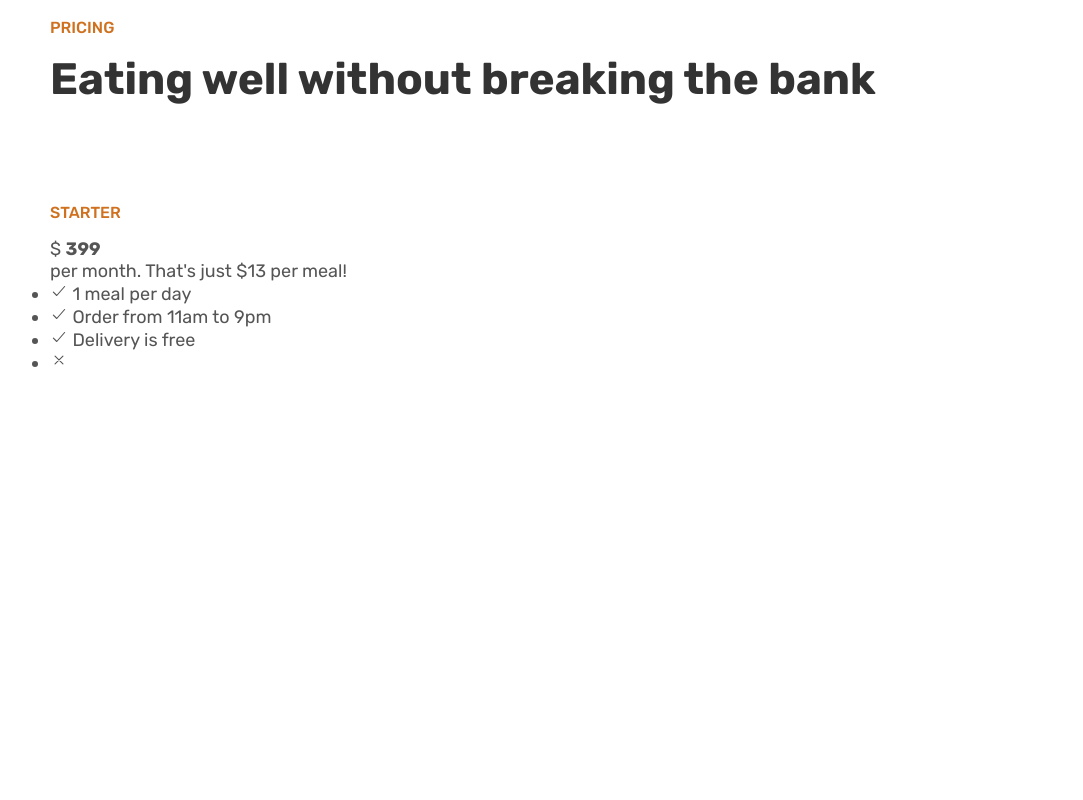
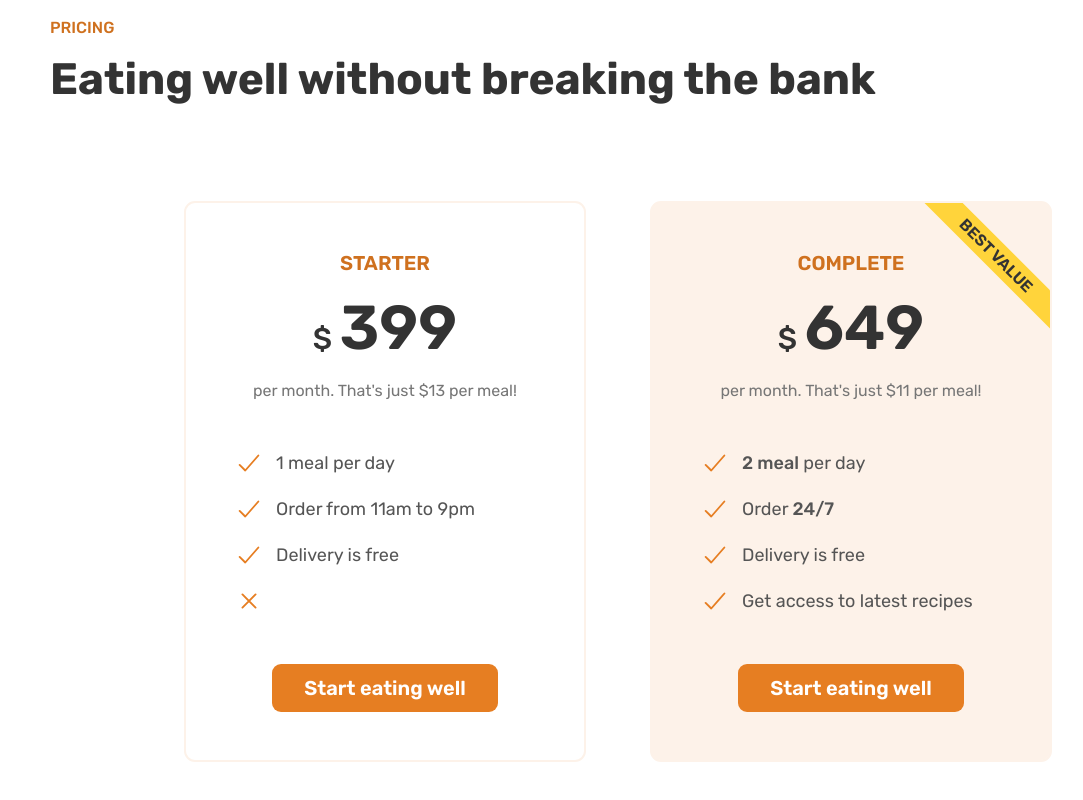
Before and after one commit to Roverp1/Omnifood-project, a plain HTML site: page index.html in a window 1280 px wide. Shown: the part 4482-5282 px from the top of the page, without its empty margins (22-1105 px from the left). Before the commit the page ends 4956 px from the top, so only its background shows below. Drawn offline with nearby package versions, Linux system fonts and the light colour scheme.

Commit message:
Style (pricing__cards) in Pricing section

```diff
--- a/css/style.css
+++ b/css/style.css
@@ -104,7 +104,6 @@
 
 html {
   font-size: 62.5%;
-  /*font-size: 15px;*/
 }
 
 body {
@@ -134,6 +133,10 @@ body {
 .grid--center {
   justify-items: center;
   align-items: center;
+}
+
+.wrapper--text-align {
+  text-align: center;
 }
 
 .heading--primary,
@@ -607,3 +610,97 @@ b {
 .pricing__heading-wrapper {
   margin-bottom: 9.6rem;
 }
+
+.pricing__card {
+  justify-self: end;
+
+  width: 75%;
+  border: 2px solid var(--tint-color-v1);
+  border-radius: var(--bdrs-medium);
+  padding: 4.8rem;
+}
+
+.pricing__plan-header {
+  margin-bottom: 4.8rem;
+}
+
+.pricing__annotation {
+  font-size: 2rem;
+  font-weight: var(--fw-semi-bold);
+}
+
+.pricing__cost {
+  margin-bottom: 1.6rem;
+
+  color: var(--grey-color-v3);
+}
+
+.pricing__currency {
+  font-size: 3rem;
+  font-weight: var(--fw-medium);
+  margin-right: 0.3rem;
+}
+
+.pricing__amount {
+  font-size: 6.2rem;
+  font-weight: var(--fw-semi-bold);
+}
+
+.pricing__cost-per-month {
+  font-size: 1.6rem;
+
+  color: var(--grey-color-light-for-fff-bgc);
+}
+
+.pricing__plan-features {
+  list-style: none;
+
+  display: flex;
+  flex-direction: column;
+  gap: 1.6rem;
+
+  margin-bottom: 4.8rem;
+}
+
+.pricing__plan-feature {
+  display: flex;
+  align-items: center;
+  gap: 1.2rem;
+}
+
+.pricing__icon {
+  height: 3rem;
+  width: 3rem;
+
+  color: var(--main-color);
+}
+
+.pricing__btn-container {
+  text-align: center;
+}
+
+.pricing__card--best-value {
+  justify-self: start;
+
+  position: relative;
+  overflow: hidden;
+
+  background-color: var(--tint-color-v1);
+}
+
+.pricing__card--best-value::before {
+  content: "Best value";
+
+  position: absolute;
+  text-transform: uppercase;
+
+  top: 7%;
+  right: -12%;
+  transform: rotate(45deg);
+  font-size: 1.6rem;
+  font-weight: var(--fw-semi-bold);
+  padding: 0.4rem 5.4rem;
+
+  color: var(--grey-color-v3);
+  background-color: #ffd43b;
+}
--- a/index.html
+++ b/index.html
@@ -634,6 +634,7 @@
 
           <div class="pricing__cards grid">
             <div class="pricing__card">
+              <div class="pricing__plan-header wrapper--text-align">
                 <span class="pricing__annotation annotation">Starter</span>
                 <p class="pricing__cost">
                   <span class="pricing__currency">$</span>
@@ -642,6 +643,7 @@
                 <p class="pricing__cost-per-month">
                   per month. That's just $13 per meal!
                 </p>
+              </div>
 
               <ul class="pricing__plan-features">
                 <li class="pricing__plan-feature">
@@ -678,6 +680,64 @@
                   </span>
                 </li>
               </ul>
+
+              <div class="pricing__btn-container">
+                <a href="#" class="btn btn--cta">Start eating well</a>
+              </div>
+            </div>
+
+            <!--PRICING CARD 2-->
+            <div class="pricing__card pricing__card--best-value">
+              <div class="pricing__plan-header wrapper--text-align">
+                <span class="pricing__annotation annotation">Complete</span>
+                <p class="pricing__cost">
+                  <span class="pricing__currency">$</span>
+                  <strong class="pricing__amount">649</strong>
+                </p>
+                <p class="pricing__cost-per-month">
+                  per month. That's just $11 per meal!
+                </p>
+              </div>
+
+              <ul class="pricing__plan-features">
+                <li class="pricing__plan-feature">
+                  <ion-icon
+                    name="checkmark-outline"
+                    class="pricing__icon"
+                  ></ion-icon>
+                  <span class="pricing__plan-feature__describtion">
+                    <b>2 meal</b> per day
+                  </span>
+                </li>
+
+                <li class="pricing__plan-feature">
+                  <ion-icon name="checkmark-outline" class="pricing__icon">
+                  </ion-icon>
+                  <span class="pricing__plan-feature__describtion">
+                    Order <b>24/7</b>
+                  </span>
+                </li>
+
+                <li class="pricing__plan-feature">
+                  <ion-icon name="checkmark-outline" class="pricing__icon">
+                  </ion-icon>
+                  <span class="pricing__plan-feature__describtion">
+                    Delivery is free
+                  </span>
+                </li>
+
+                <li class="pricing__plan-feature">
+                  <ion-icon name="checkmark-outline" class="pricing__icon">
+                  </ion-icon>
+                  <span class="pricing__plan-feature__describtion">
+                    Get access to latest recipes
+                  </span>
+                </li>
+              </ul>
+
+              <div class="pricing__btn-container">
+                <a href="#" class="btn btn--cta">Start eating well</a>
+              </div>
             </div>
           </div>
         </div>
```
Lines whose indentation alone changed are shown as unchanged.
